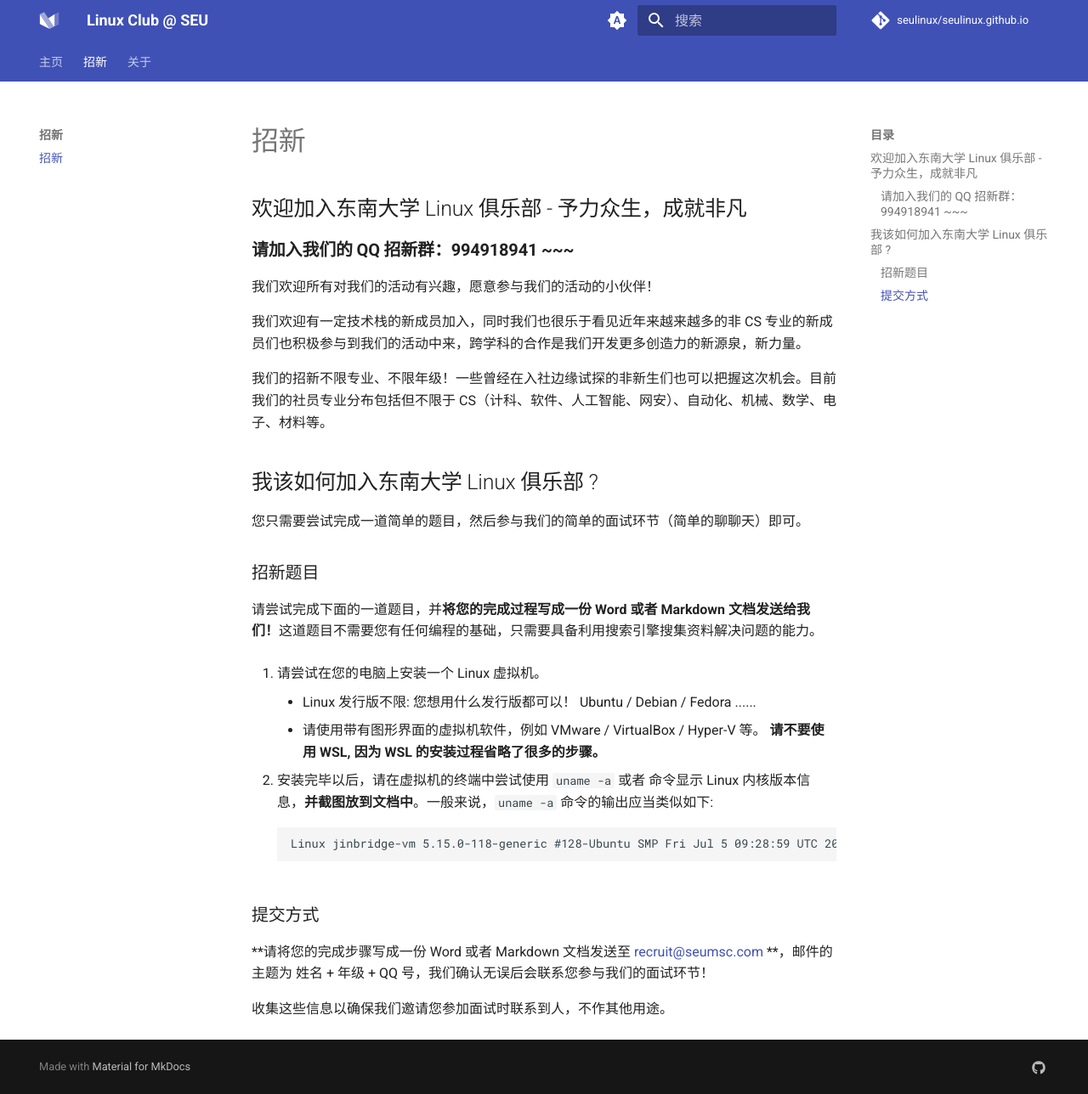
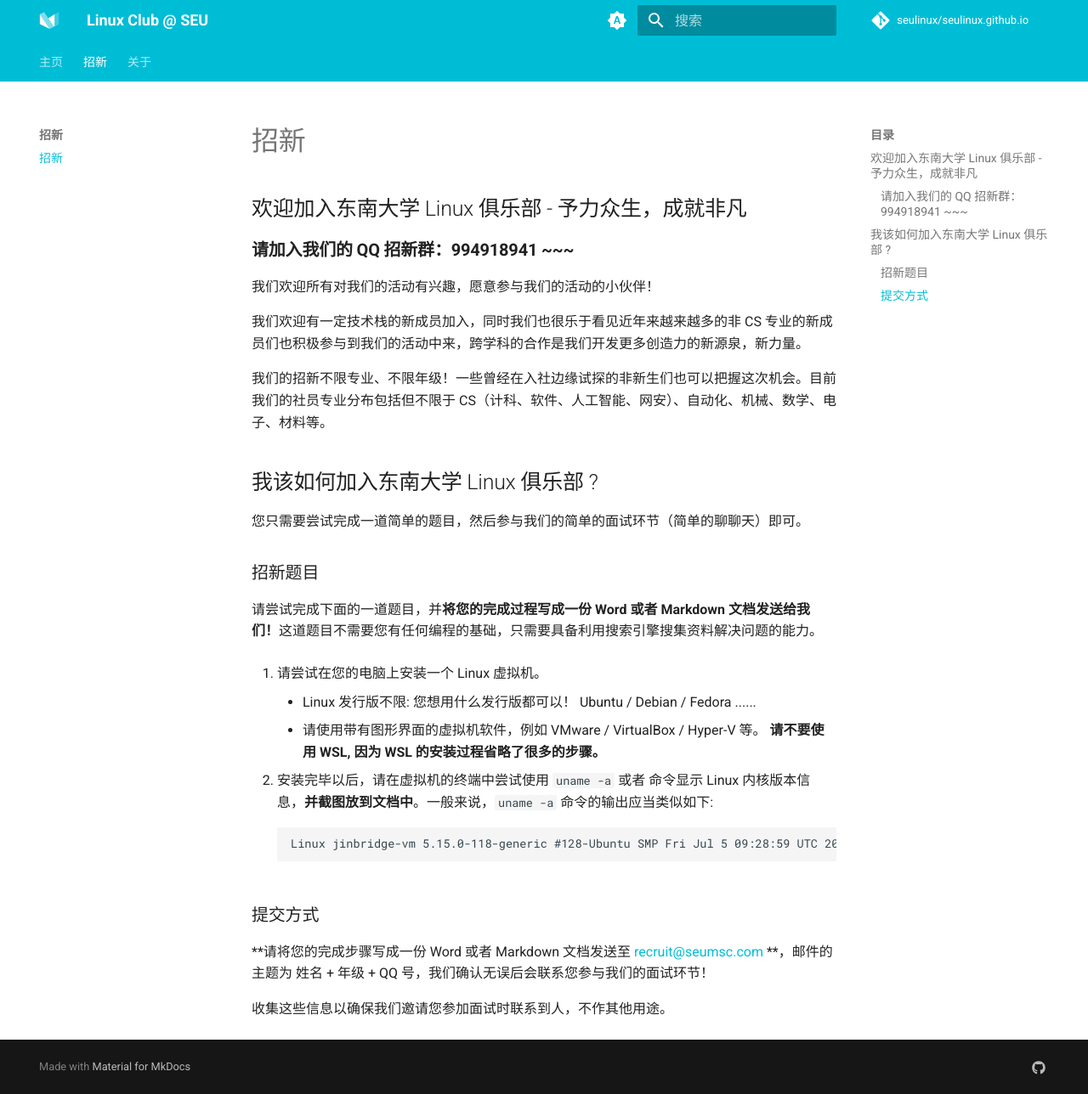
Before and after one commit to seulinux/seulinux.github.io, an MkDocs documentation site: the page built from docs/recruit.md, in a window 1280 px wide and 1288 px high. Shown: the whole window at 85% size. Built offline with MkDocs 1.6.1 and Material for MkDocs 9.7.7, drawn with Linux system fonts in a browser that asks for light colours; comment, search, counter and statistics services are not loaded.

```diff
--- a/mkdocs.yml
+++ b/mkdocs.yml
@@ -17,11 +17,15 @@ theme:
         name: Switch to light mode
     - media: "(prefers-color-scheme: light)"
       scheme: default
+      primary: cyan
+      accent: indigo
       toggle:
         icon: material/brightness-7
         name: Switch to dark mode
     - media: "(prefers-color-scheme: dark)"
       scheme: slate
+      primary: black
+      accent: indigo
       toggle:
         icon: material/brightness-4
         name: Switch to system preference
@@ -31,7 +35,7 @@ nav:
     - index.md
     - links.md
   - 招新:
-    - hire.md
+    - recruit.md
   - 关于:
     - about.md
 
```
Also changed, not shown: docs/recruit.md (renamed from docs/hire.md).
